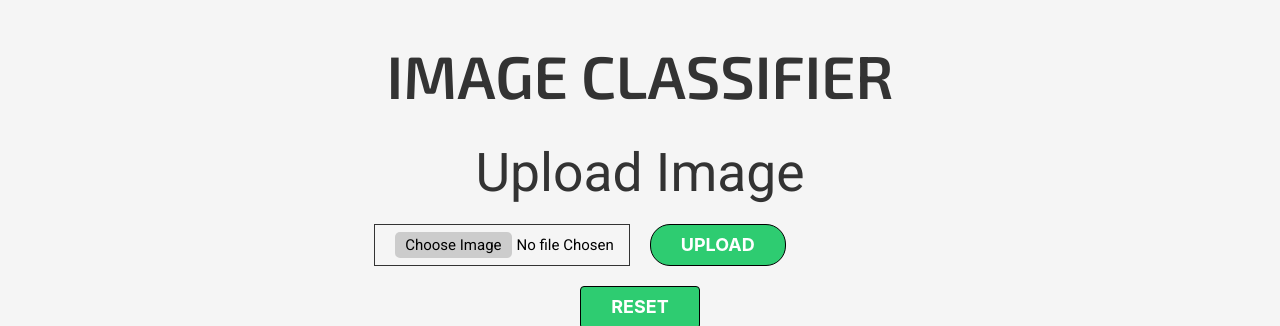
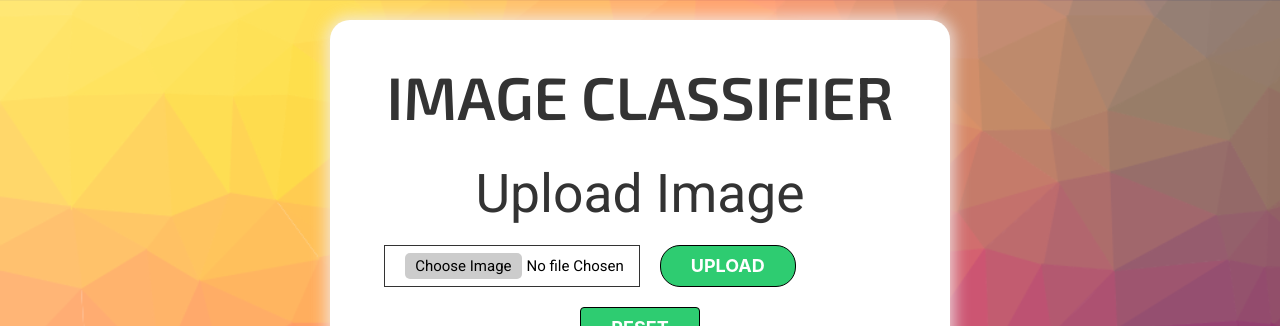
Before and after one commit to debjyotiC/experiment-docker, a Flask app: page / in a window 1280 px wide. Shown: the top 326 px of the page. Run offline with Flask 3, Linux system fonts and the light colour scheme; some libraries are stand-ins or nearby versions.

Commit message:
Background Modified

```diff
--- a/templates/index.html
+++ b/templates/index.html
@@ -25,6 +25,8 @@
 
     body {
         background-color: #f5f5f5;
+        background-image: url(../static/images/cool-background.png);
+        background-size: cover;
         color: #333;
         font-family: 'Roboto', sans-serif;
         margin: 20px;
@@ -44,6 +46,16 @@
 
     input[type="file"] {
         display: none;
+    }
+
+    .content {
+        background-color: #fff;
+        border: 1px solid transparent;
+        border-radius: 20px;
+        box-shadow: 0px 0px 15px 4px rgba(241, 238, 239, 0.8);
+        height: 90vh;
+        margin: auto;
+        width: 50%;
     }
 
     .choose-image {
@@ -95,7 +107,7 @@
     .upload {
         border-radius: 20px;
         margin-left: 20px;
-        margin-right: 120px;
+        margin-right: 100px;
     }
 
     .mui-btn:hover {
@@ -128,6 +140,8 @@
 
 
 <body>
+
+    <section class="content" id="content">
         <h1>IMAGE CLASSIFIER</h1>
 
         <h2 id="uploadtext">Upload Image</h2>
@@ -156,6 +170,7 @@
             <p class="result">Classification: {{ classification }}</p>
         </div>
         {% endif %}
+    </section>
 
     <!-- JAVASCRIPT -->
 
@@ -166,6 +181,7 @@ function displayImage(event) {
     let uploadedImage = document.getElementById("uploadedimage");
     let imageLabel = document.getElementById("uploadtext");
     let noFileChosen = document.getElementById("nofilechosen");
+    let contentHeight = document.getElementById("content");
 
     if (fileInput.files && fileInput.files[0]) {
         const reader = new FileReader();
@@ -174,6 +190,7 @@ function displayImage(event) {
             uploadedImage.style.display = 'block';
             uploadtext.style.display = 'none';
             nofilechosen.innerHTML = 'Click Upload';
+            contentHeight.style.height = 'auto';
         };
         reader.readAsDataURL(fileInput.files[0]);
     }
```
Also changed, not shown: static/images/cool-background.png (added). Lines whose indentation alone changed are shown as unchanged.
